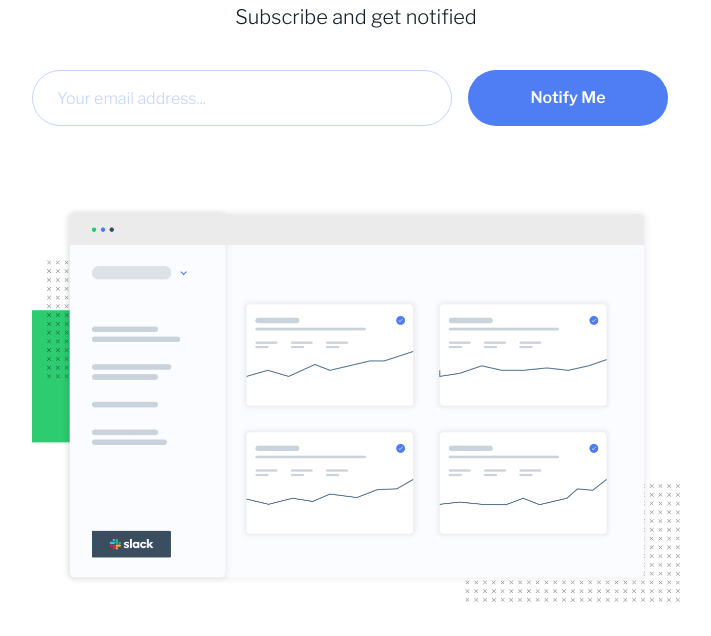
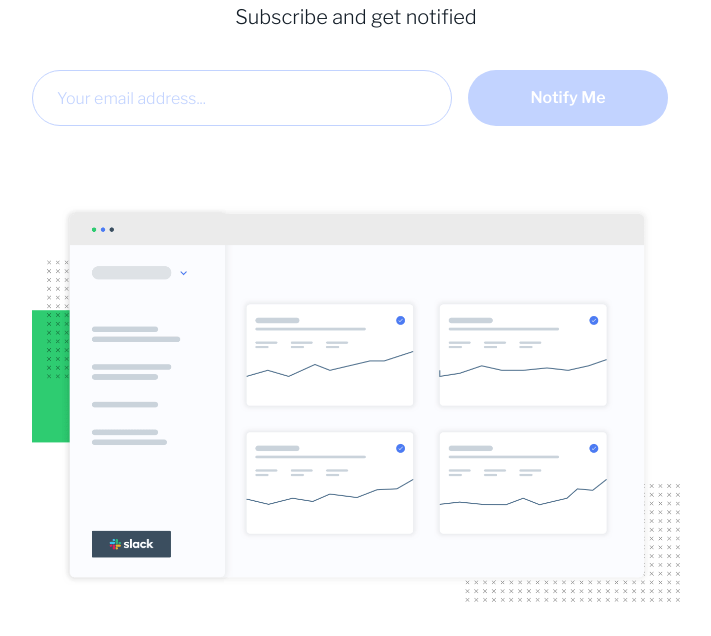
Before and after one commit to arne-witteler/ping-landing-page, a plain HTML site: page index.html in a window 1280 px wide. In both pictures the pointer is over the button "Notify Me". Shown: the part 164-800 px from the top of the page, without its empty margins (284-995 px from the left). Drawn offline with nearby package versions, Linux system fonts and the light colour scheme.

Commit message:
style: update button hover and active background color

```diff
--- a/styles/styles.css
+++ b/styles/styles.css
@@ -105,11 +105,11 @@ body {
 
   &:hover {
     color: var(--color-white);
-    background-color: var(--color-blue-500);
+    background-color: var(--color-blue-200);
   }
 
   &:active {
-    background-color: var(--color-blue-500);
+    background-color: var(--color-blue-200);
   }
 }
 
```
